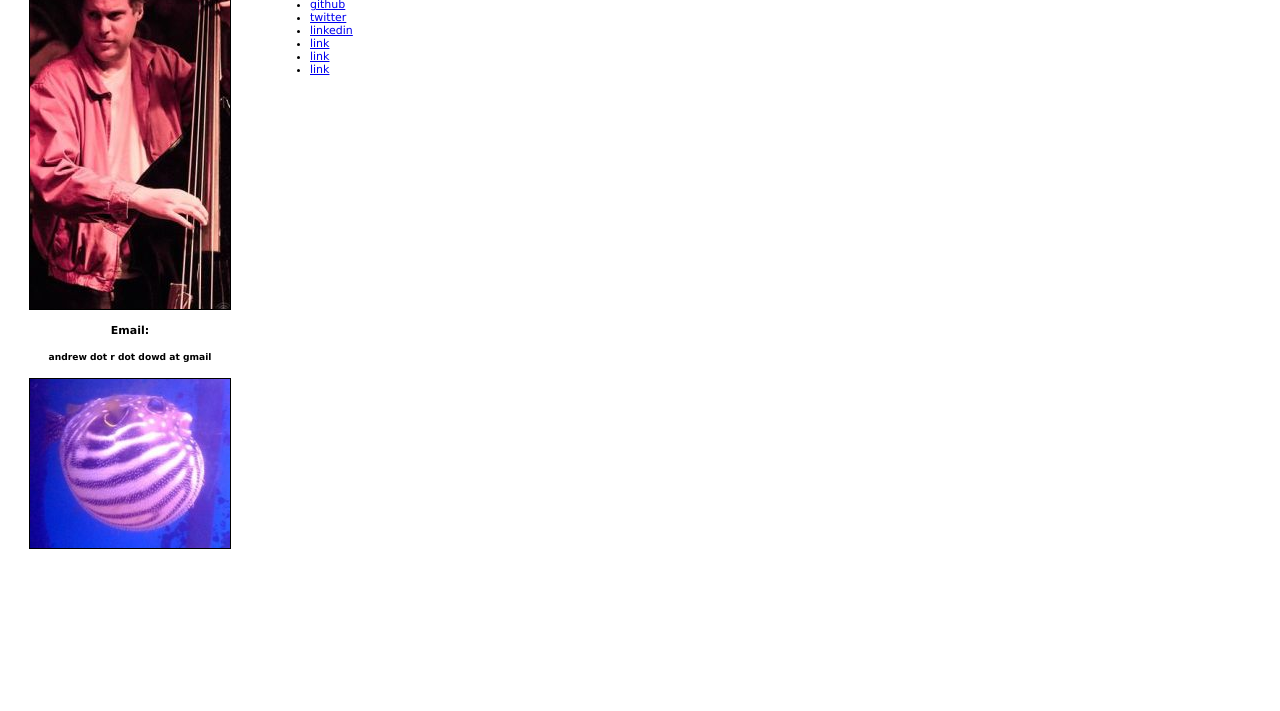
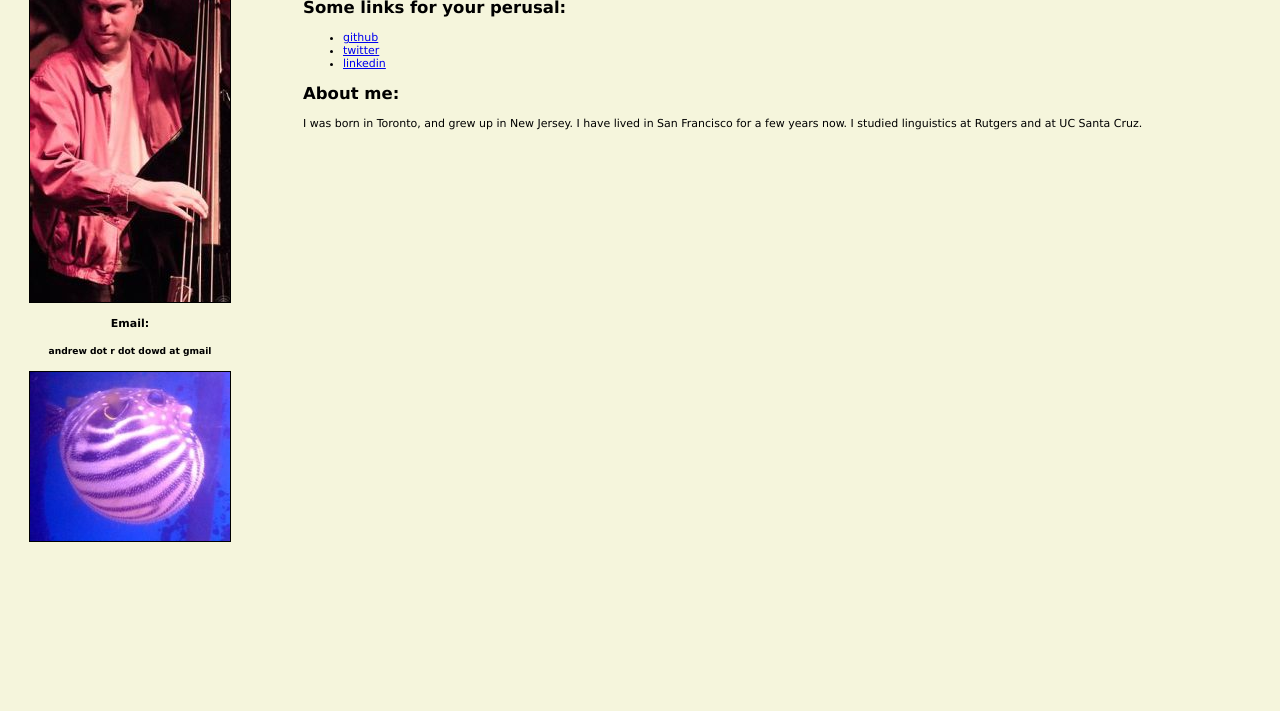
Before and after one commit to Plisonousbess/Plisonousbess.github.io, a plain HTML site: page index.html in a window 1280 px wide. Shown: the part 89-800 px from the top of the page. Drawn offline with Linux system fonts and the light colour scheme.

Commit message:
updated website

```diff
--- a/index.html
+++ b/index.html
@@ -19,14 +19,15 @@
 <div id="content"><h1>Andrew Dowd</h1>
 <h2> Some links for your perusal: </h2>
 <ul>
-<li><a href="https://github.com/Plisonousbess/Plisonousbess.github.io">github</a></li>
-<li><a href="https://twitter.com/Plisonousbess">twitter</a></li>
-<li><a href="https://www.linkedin.com/profile/view?id=21736517&trk=nav_responsive_tab_profile_pic">linkedin</a></li>
-<li><a href="#">link</a></li>
-<li><a href="#">link</a></li>
-<li><a href="#">link</a></li>
+<li><a href="https://github.com/Plisonousbess/Plisonousbess.github.io" target="_blank">github</a></li>
+<li><a href="https://twitter.com/Plisonousbess" target="_blank">twitter</a></li>
+<li><a href="https://www.linkedin.com/profile/view?id=21736517&trk=nav_responsive_tab_profile_pic" target="_blank">linkedin</a></li>
 </ul>
-
+<div class="about">
+	<p><h2>About me:</h2>
+		I was born in Toronto, and grew up in New Jersey.  I have lived in San Francisco for a few years now.  I studied linguistics at Rutgers and at UC Santa Cruz.
+	</p>
+</div>
 </div>
 </body>
 </html>
--- a/main.css
+++ b/main.css
@@ -1,11 +1,5 @@
 body {
-margin-top: 0;
-margin-bottom: 0;
-margin-left: 0;
-margin-right: 0;
-padding-left: 0;
-padding-right: 0;
-background-color: #FFFFFF;
+background-color: beige;
 font-family: verdana;
 color: #000000;
 font-weight: normal;
@@ -23,5 +17,10 @@ text-align: center;
 
 #content {
 margin-left: 270px;
-padding: 0px;
-margin-right: 15px;}
+padding: 25px;
+margin-right: 15px;
+}
+
+a:hover {
+	font-weight: bold
+}
```
